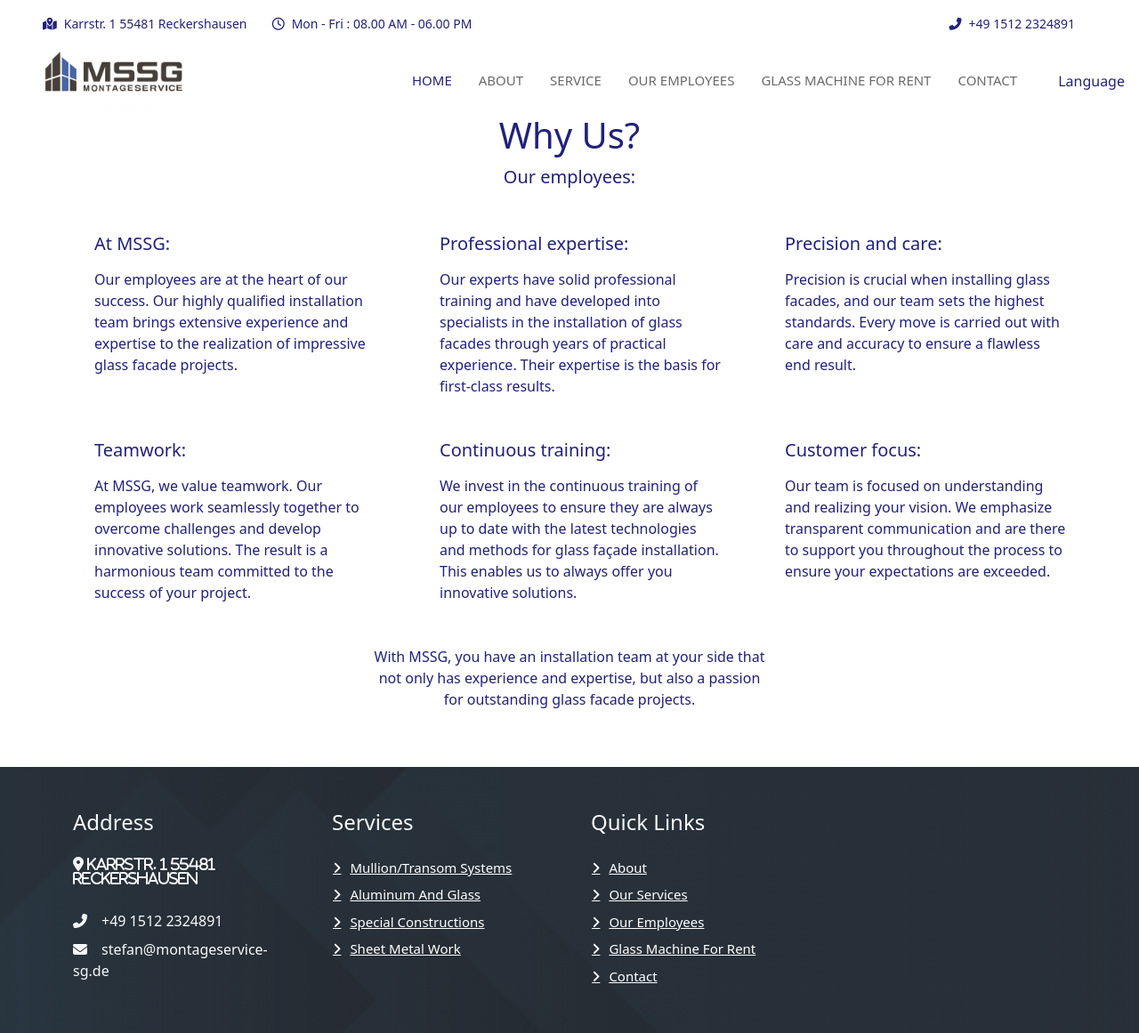
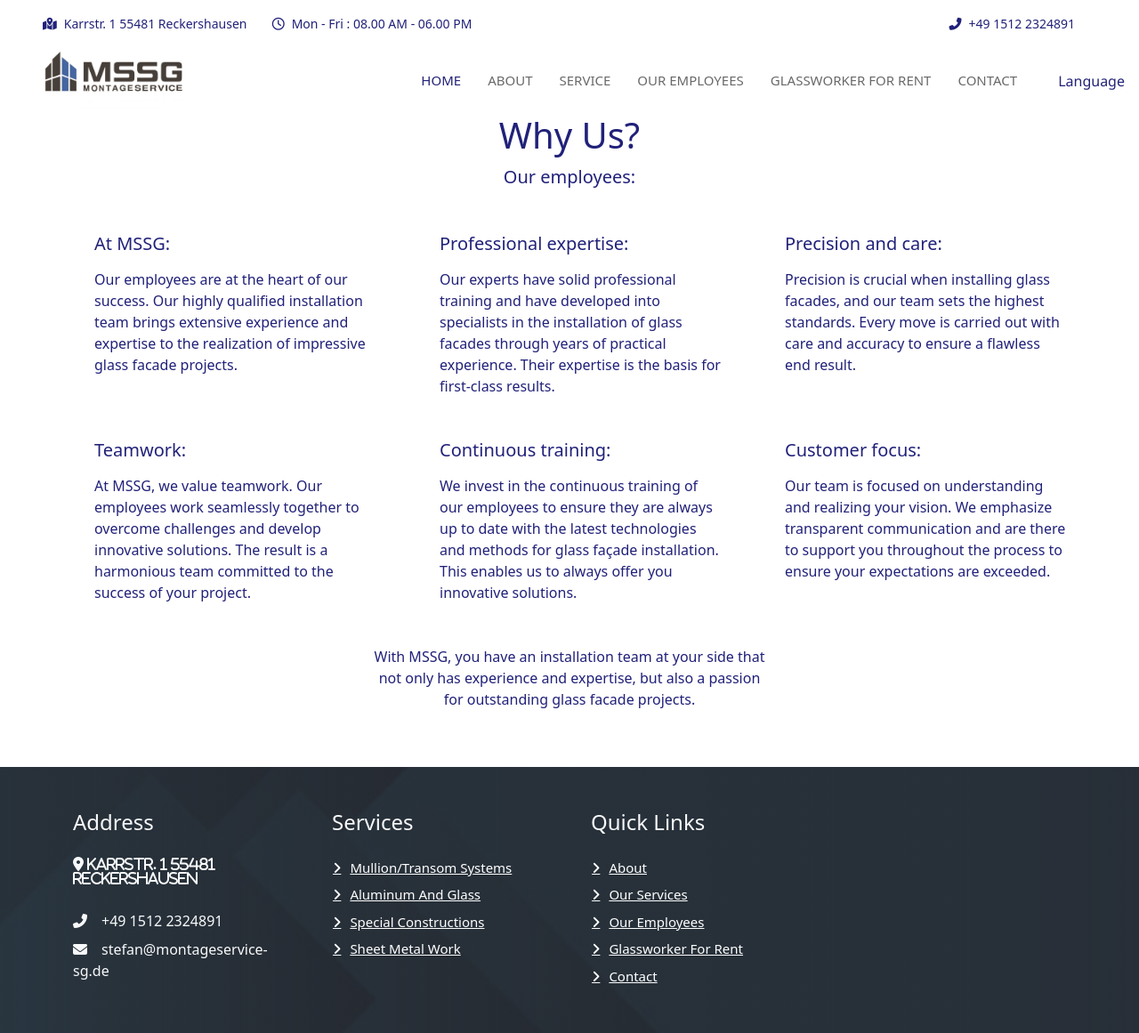
Before and after one commit to irenadjordjevic/mssg, a plain HTML site: page employees.html in a window 1280 px wide. Shown: the top 1161 px of the page at 89% size. Drawn offline with nearby package versions, Linux system fonts and the light colour scheme; grey boxes are pictures that could not be loaded.

Commit message:
Update employees.html

```diff
--- a/employees.html
+++ b/employees.html
@@ -78,7 +78,7 @@
                 <a href="about.html" class="nav-item nav-link">About</a>
                 <a href="service.html" class="nav-item nav-link">Service</a>
                 <a href="employees.html" class="nav-item nav-link">Our Employees</a>
-                <a href="forrent.html" class="nav-item nav-link">Glass Machine For Rent</a>
+                <a href="forrent.html" class="nav-item nav-link">Glassworker For Rent</a>
                 <a href="contact.html" class="nav-item nav-link">Contact</a>
             </div>
              <!-- Language Switcher Dropdown -->
@@ -189,7 +189,7 @@
                     <a class="btn btn-link" href="about.html">About</a>
                     <a class="btn btn-link" href="service.html">Our Services</a>
                     <a class="btn btn-link" href="employees.html">Our Employees</a>
-                    <a class="btn btn-link" href="forrent.html">Glass machine for rent</a>
+                    <a class="btn btn-link" href="forrent.html">Glassworker for rent</a>
                     <a class="btn btn-link" href="contact.html">Contact</a>
                 </div>
                 <iframe src="https://www.google.com/maps/embed?pb=!1m18!1m12!1m3!1d2565.441929154472!2d7.400972576228379!3d49.98432352081681!2m3!1f0!2f0!3f0!3m2!1i1024!2i768!4f13.1!3m3!1m2!1s0x47be10e0a36b4cdd%3A0x16231d08195e9324!2sKarrstra%C3%9Fe%201%2C%2055481%20Reckershausen%2C%20Germany!5e0!3m2!1sen!2srs!4v1700240679032!5m2!1sen!2srs"
```
